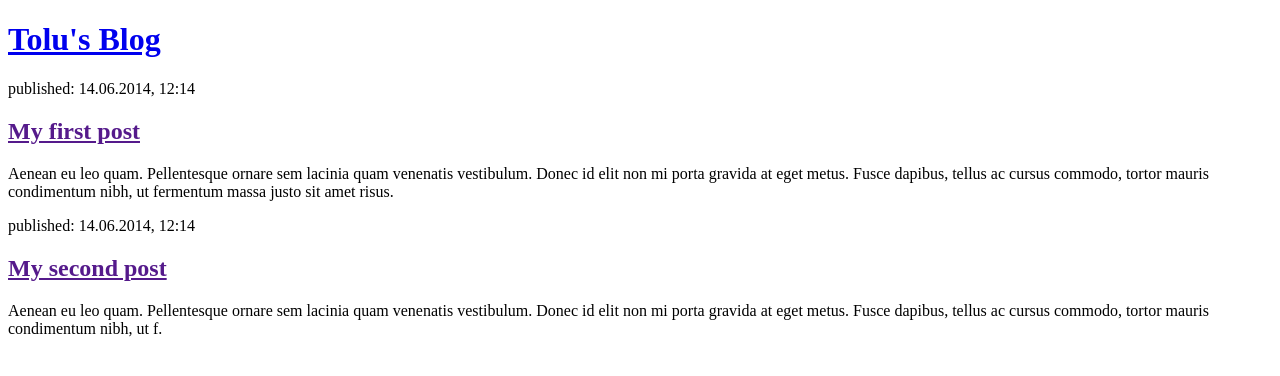
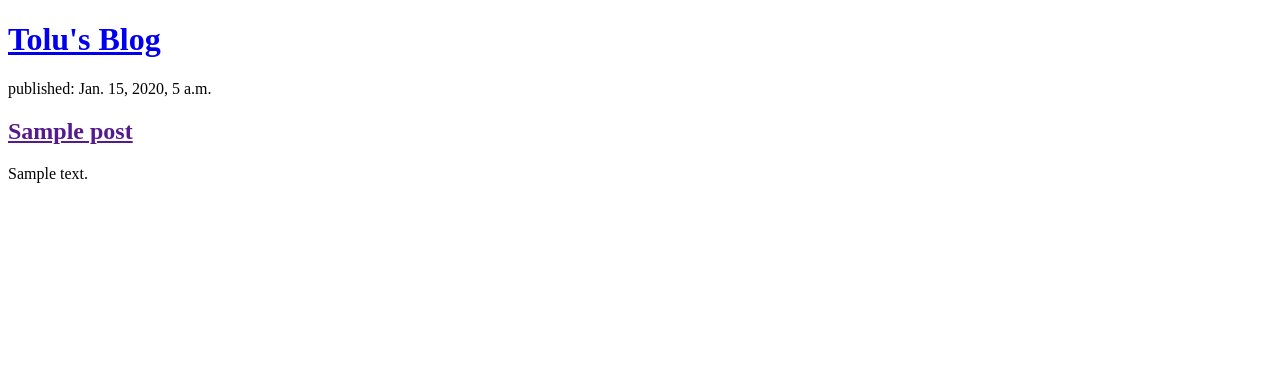
Before and after one commit to toluboltz/my-first-blog, a Django app: page / in a window 1280 px wide. Shown: the top 376 px of the page. Run offline with Django 5.2, Linux system fonts and the light colour scheme; tables that the repository leaves empty hold one stand-in row (values such as "Sample post").

Commit message:
Modify templates to display posts from database

```diff
--- a/blog/templates/blog/post_list.html
+++ b/blog/templates/blog/post_list.html
@@ -9,16 +9,12 @@
             <h1><a href="/">Tolu's Blog</a></h1>
         </header>
 
-        <article>
-            <time>published: 14.06.2014, 12:14</time>
-            <h2><a href="">My first post</a></h2>
-            <p>Aenean eu leo quam. Pellentesque ornare sem lacinia quam venenatis vestibulum. Donec id elit non mi porta gravida at eget metus. Fusce dapibus, tellus ac cursus commodo, tortor mauris condimentum nibh, ut fermentum massa justo sit amet risus.</p>
-        </article>
-
-        <article>
-            <time>published: 14.06.2014, 12:14</time>
-            <h2><a href="">My second post</a></h2>
-            <p>Aenean eu leo quam. Pellentesque ornare sem lacinia quam venenatis vestibulum. Donec id elit non mi porta gravida at eget metus. Fusce dapibus, tellus ac cursus commodo, tortor mauris condimentum nibh, ut f.</p>
-        </article>
+        {% for post in posts %}
+            <article>
+                <time>published: {{ post.published_date }}</time>
+                <h2><a href="">{{ post.title }}</a></h2>
+                <p>{{ post.content|linebreaksbr }}</p>
+            </article>
+        {% endfor %}
     </body>
 </html>
--- a/blog/views.py
+++ b/blog/views.py
@@ -1,4 +1,8 @@
 from django.shortcuts import render
+from django.utils import timezone
+
+from .models import Post
 
 def post_list(request):
-    return render(request, 'blog/post_list.html', {})
+    posts = Post.objects.filter(published_date__lte=timezone.now()).order_by("published_date")
+    return render(request, 'blog/post_list.html', {"posts": posts})
```
